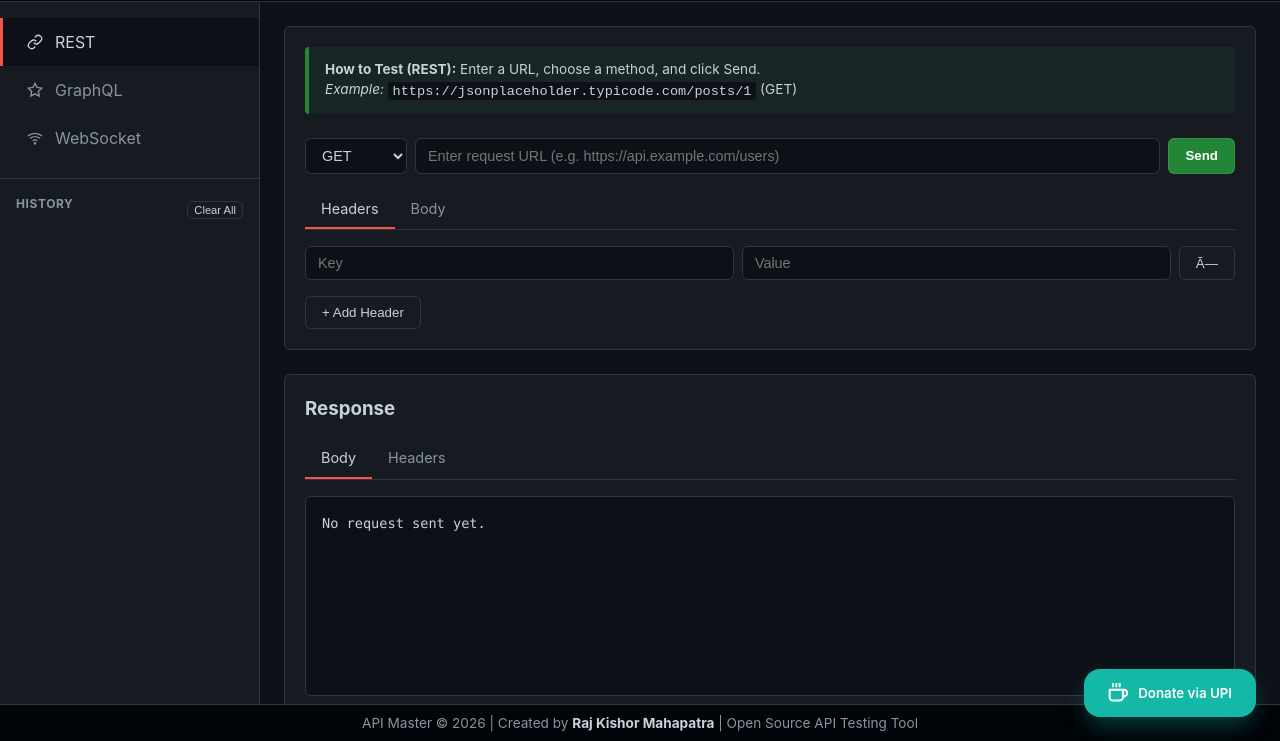
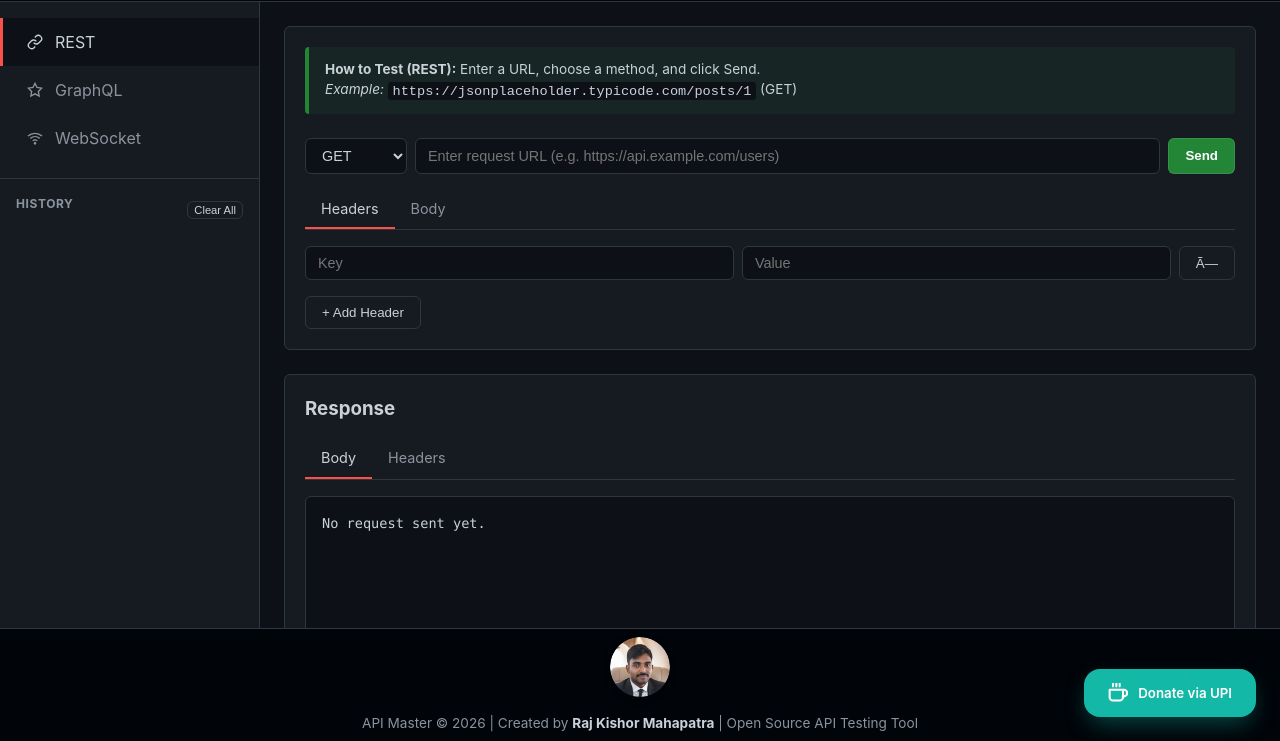
Before and after one commit to itsrkmahapatra/API-Master, a website: page index.html in a window 1280 px wide. Shown: the part 59-800 px from the top of the page. Drawn offline with Linux system fonts and the light colour scheme.

Commit message:
docs: add developer image to live page footer

```diff
--- a/index.html
+++ b/index.html
@@ -207,6 +207,7 @@
     </main>
 
     <footer>
+        <img src="assets/developer.png" alt="Raj Kishor Mahapatra" style="width: 60px; height: 60px; border-radius: 50%; border: 2px solid var(--primary-color); margin-bottom: 10px; box-shadow: 0 2px 10px rgba(0,0,0,0.1);">
         <p>API Master &copy; 2026 | Created by <strong>Raj Kishor Mahapatra</strong> | Open Source API Testing Tool</p>
     </footer>
 
```
Also changed, not shown: assets/developer.png (added).
